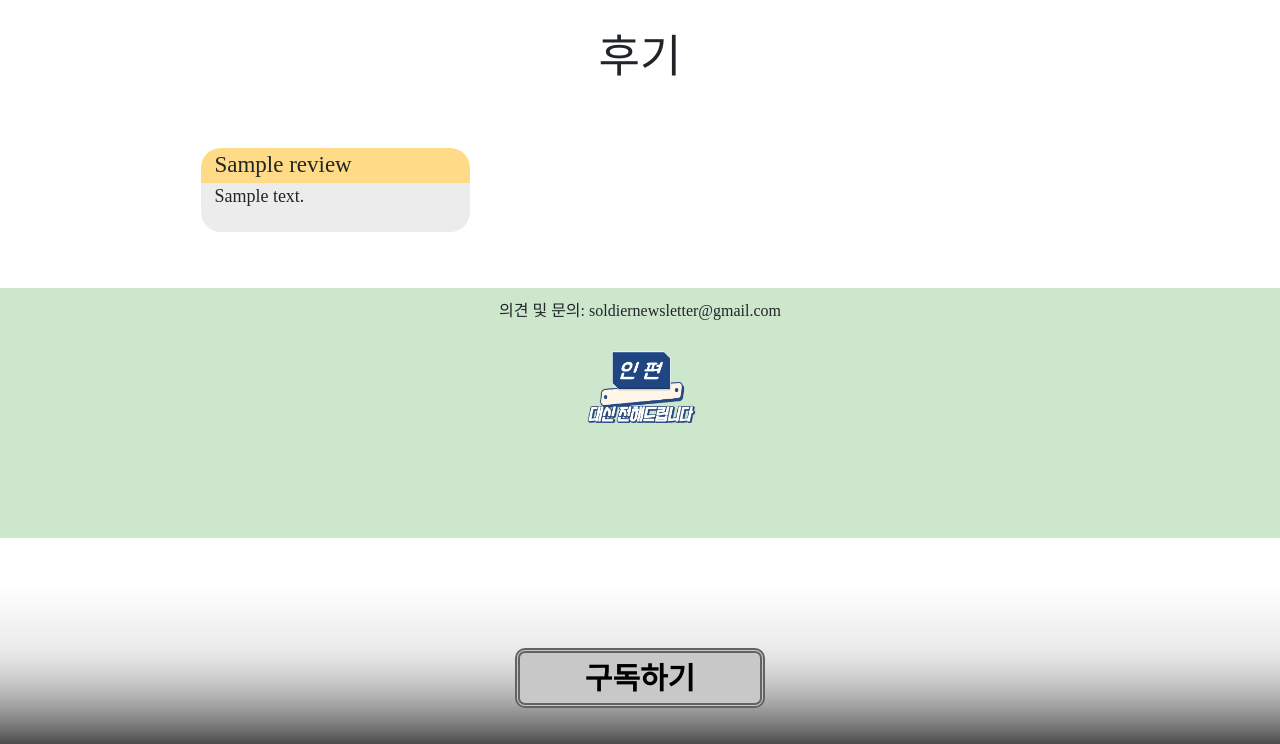
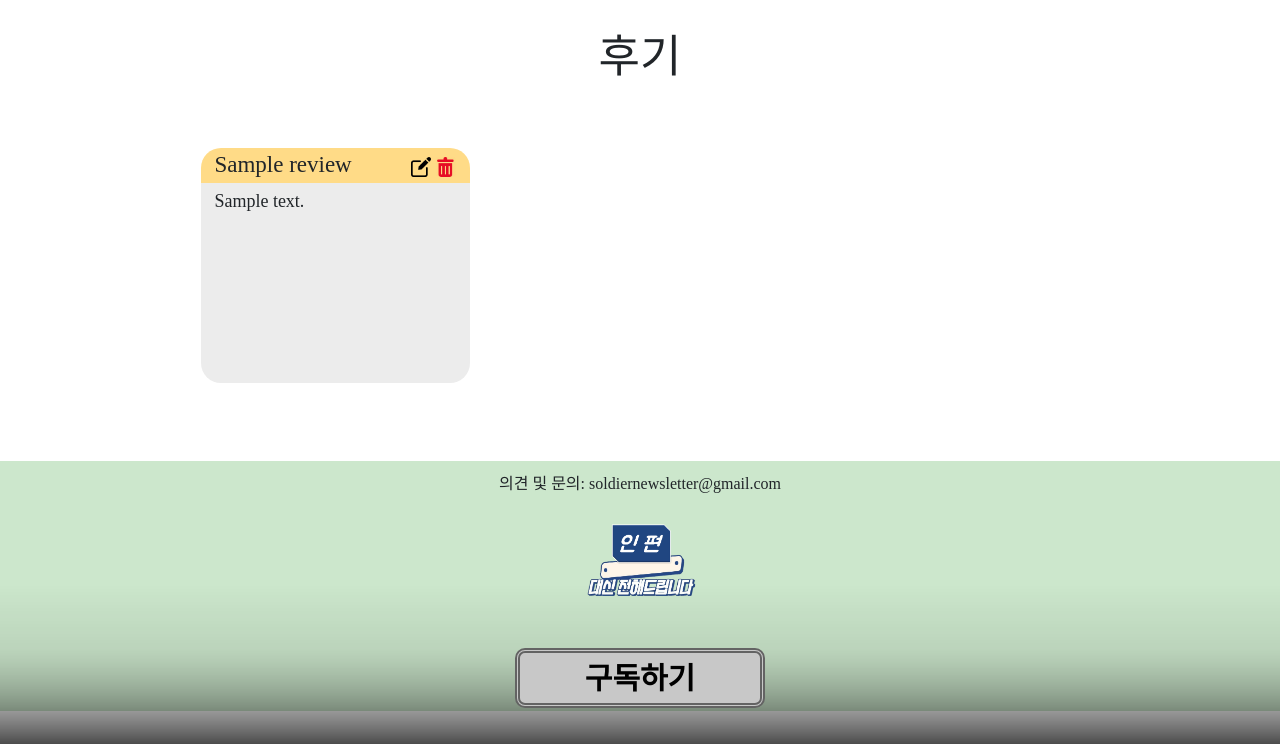
Before and after one commit to yhkim337/Hackathon, a Django app: page /intro/review/ in a window 1280 px wide. Shown: the part 56-800 px from the top of the page. Run offline with Django 4.2, Linux system fonts and the light colour scheme; tables that the repository leaves empty hold one stand-in row (values such as "Sample post"); some libraries are stand-ins or nearby versions; some web fonts are replaced.

Commit message:
modified review design_edit, remove icon

```diff
--- a/soldierLetter/static/soldierLetter/css/index.css
+++ b/soldierLetter/static/soldierLetter/css/index.css
@@ -546,8 +546,11 @@ left: 185px;
 }
 
 #review-title-2 {
+  display: flex;
+  justify-content: space-between;
   background-color: #ffdb87;
   padding-left: 5%;
+  padding-right: 5%;
   border-top-left-radius: 20px;
   border-top-right-radius: 20px;
   font-size: 23px;
@@ -557,9 +560,24 @@ left: 185px;
 #review-content-2 {
   vertical-align: top;
   background-color: rgb(236, 236, 236);
+  padding-top: 2%;
   padding-left: 5%;
+  padding-right: 5%;
   border-bottom-left-radius: 20px;
   border-bottom-right-radius: 20px;
   font-size: 18px;
-  height: 80%;
+  height: 200px;
 }
+
+#edit-icon {
+  height: 20px;
+  margin-right: 5px;
+}
+
+#remove-icon {
+  height: 20px;
+}
+
+.review-icons {
+  display: flex;
+}
--- a/soldierLetter/templates/soldierLetter/review.html
+++ b/soldierLetter/templates/soldierLetter/review.html
@@ -10,6 +10,14 @@
             <div id='review-title-2'>
                 <div>
                     {{review.title}}
+                </div>
+                <div class='review-icons'>
+                    <div class='review-feat-icon'>
+                        <img id='edit-icon' src="{% static 'soldierLetter\image\edit_icon.png' %}">
+                    </div>
+                    <div class='review-feat-icon'>
+                        <img id='remove-icon' src="{% static 'soldierLetter\image\remove_icon.jpg' %}">
+                    </div>
                 </div>
             </div>
             <div id='review-content-2'>
```
Also changed, not shown: soldierLetter/static/soldierLetter/image/edit_icon.png (added), soldierLetter/static/soldierLetter/image/remove_icon.jpg (added).
